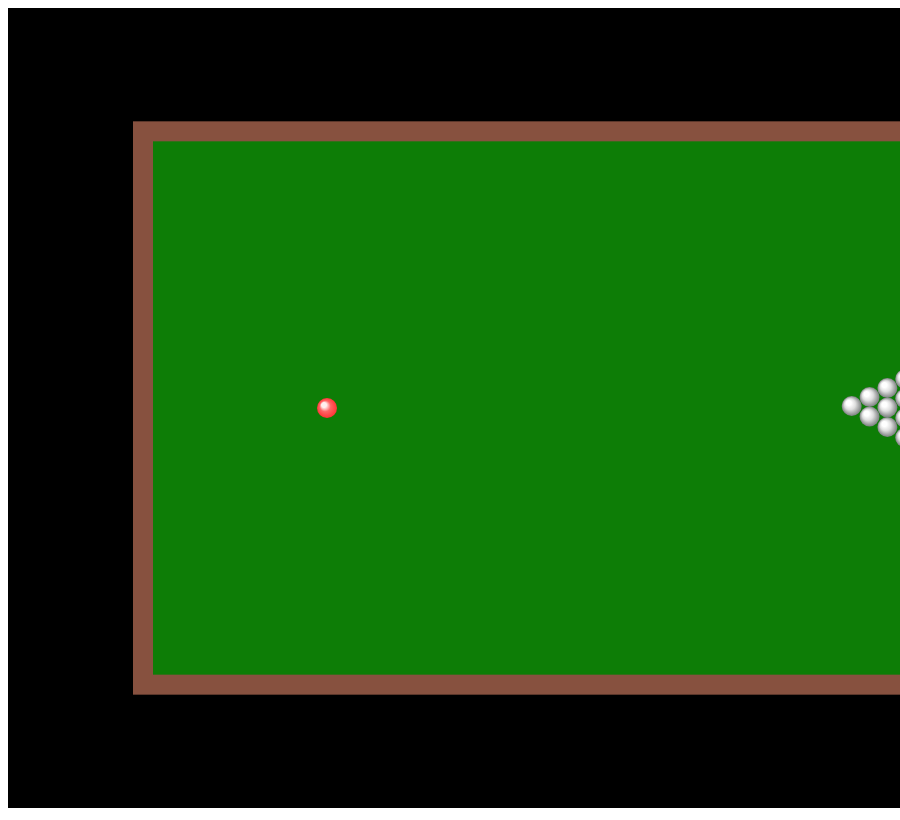
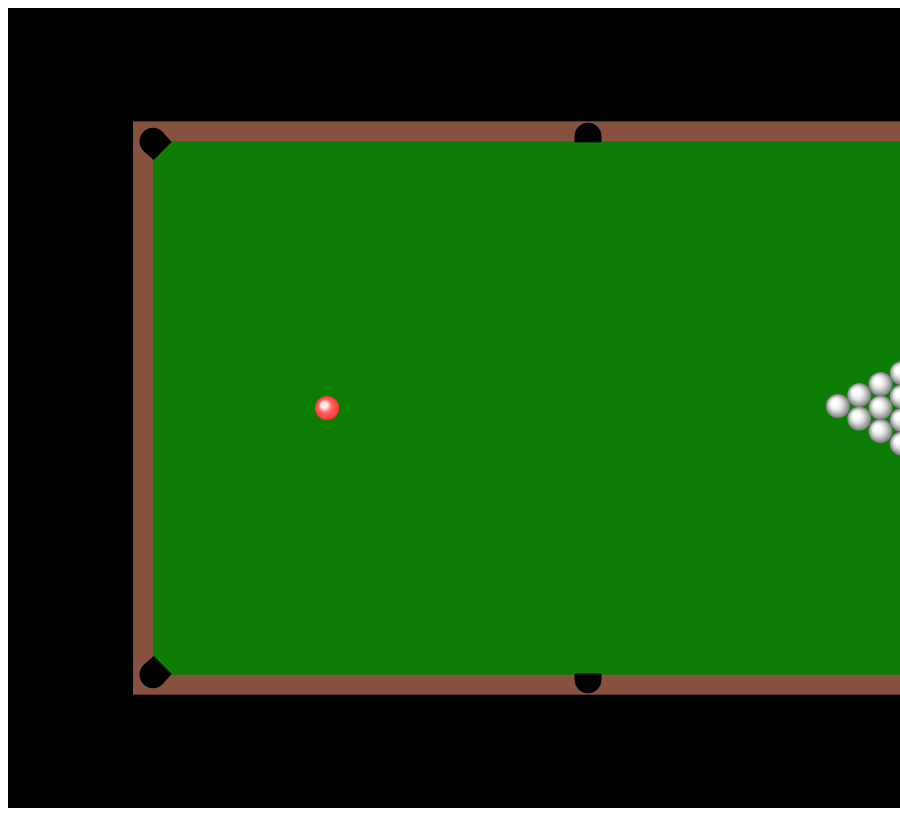
Before and after one commit to stefanalexandrov/Billiard, an Electron app: page index.html in a window 900 px wide. Shown: the top 820 px of the page. Drawn offline with nearby package versions, Linux system fonts and the light colour scheme.

Commit message:
pockets almost ready

```diff
--- a/index.html
+++ b/index.html
@@ -10,11 +10,12 @@
 	<canvas></canvas>
 
 	<script>
+
         var $ = require("./node_modules/jquery/dist/jquery.js");
         const renderer = require('./renderer.js');
         const Billiard = renderer.Billiard;
         const Ball = renderer.Ball;
-        const radius = 10;
+        const radius = 12;
 
         var canvas = document.querySelector('canvas');
         var ctx = canvas.getContext('2d');
@@ -44,6 +45,9 @@
 
             ctx.fillStyle = 'rgba(0, 130, 0, 0.90)';
             ctx.fillRect(tableX1, tableY1, tableWidth, tableHeight);
+
+            //drawing pockets
+            billiard.drawPockets(ctx, width);
 
             for (i = 0; i < billiard.balls.length; i++) {
                 billiard.balls[i].draw(ctx);
--- a/main.js
+++ b/main.js
@@ -23,7 +23,7 @@ function createWindow () {
   }))
 
   // Open the DevTools.
-  //mainWindow.webContents.openDevTools()
+  mainWindow.webContents.openDevTools()
 
   // Emitted when the window is closed.
   mainWindow.on('closed', function () {
--- a/renderer.js
+++ b/renderer.js
@@ -20,6 +20,7 @@ function Ball(ballRadius, gradient) {
 	this.processed = false;
 	this.striker = false;
 	this.resistance = (0.007 * 9.81) / this.radius;
+	this.inPocket = false;
 };
 function Key() {
     this.length = 50;
@@ -27,7 +28,7 @@ function Key() {
     this.y1 = 0;
     this.x2 = 0;
     this.y2 = 0;
-}
+};
 Key.prototype.draw = function (ctx) {
     ctx.beginPath();
     ctx.moveTo(this.x1, this.y1);
@@ -35,8 +36,10 @@ Key.prototype.draw = function (ctx) {
     ctx.lineWidth = 5;
     ctx.strokeStyle = "rgb(130, 130, 120)";
     ctx.stroke();
-}
+};
 Ball.prototype.draw = function (ctx) {
+    if (this.inPocket)
+        return;
     ctx.beginPath();
     var gradient = ctx.createRadialGradient(this.x - 3, this.y - 3, radius / 4, this.x, this.y, radius);
     if (this.striker) {
@@ -53,6 +56,24 @@ Ball.prototype.draw = function (ctx) {
     ctx.fill();
 };
 Ball.prototype.update = function(billiard) {
+    if (this.inPocket)
+        return;
+    if (this.x < billiard.tableX1 + 1.2*this.radius && this.y < billiard.tableY1 + 1.2*this.radius) {
+        this.inPocket = true;
+        return;
+    }
+    if (this.x < billiard.tableX1 + 1.2 * this.radius && this.y > billiard.tableY2 - 1.2 * this.radius) {
+        this.inPocket = true;
+        return;
+    }
+    if (this.x > billiard.tableX2 - 1.2 * this.radius && this.y > billiard.tableY2 - 1.2 * this.radius) {
+        this.inPocket = true;
+        return;
+    }
+    if (this.x > billiard.tableX2 - 1.2 * this.radius && this.y < billiard.tableY1 + 1.2 * this.radius) {
+        this.inPocket = true;
+        return;
+    }
     if ((this.x + this.radius) >= billiard.tableX2) {
         this.velX = -(this.velX);
     }
@@ -199,7 +220,7 @@ Billiard.prototype.collisionDetect = function (ball) {
         }
     }
 };
-Billiard.prototype.checkMouseHit = function(x, y) {
+Billiard.prototype.checkMouseHit = function (x, y) {
     for (var i = 0; i < this.balls.length; i++) {
         if (this.balls[i].striker == true && Math.abs(this.balls[i].velX) <= 0.5 && Math.abs(this.balls[i].velY) <= 0.5) {
             var dx = x - this.balls[i].x;
@@ -214,19 +235,72 @@ Billiard.prototype.checkMouseHit = function(x, y) {
             }
         }
     }
-}
-Billiard.prototype.strikeBall = function() {
+};
+Billiard.prototype.strikeBall = function () {
     for (var i = 0; i < this.balls.length; i++) {
         if (this.balls[i].striker == true) {
             var dx = this.key.x2 - this.key.x1;
             var dy = this.key.y2 - this.key.y1;
-            this.balls[i].velX = dx/10;
-            this.balls[i].velY = dy/10;
+            this.balls[i].velX = dx / 10;
+            this.balls[i].velY = dy / 10;
         }
     }
 
-}
+};
+Billiard.prototype.drawPockets = function(ctx, width) {
+    var coeff = 1.5;
+    ctx.lineWidth = 2;
+    ctx.strokeStyle = "rgb(0, 0, 0)";
+    ctx.fillStyle = 'rgba(0, 0, 0, 1)';
+    ctx.beginPath();
+    ctx.moveTo(tableX1 + coeff * radius, tableY1);
+    ctx.lineTo(tableX1, tableY1 + coeff * radius);
+    ctx.stroke();
 
+    ctx.arc(tableX1, tableY1, coeff + radius, 135 * Math.PI / 180, Math.PI + 135 * Math.PI / 180);
+    ctx.fill();
+
+    ctx.beginPath();
+    ctx.moveTo(tableX2 - coeff * radius, tableY2);
+    ctx.lineTo(tableX2, tableY2 - coeff * radius);
+    ctx.stroke();
+
+    ctx.arc(tableX2, tableY2, coeff + radius, 315 * Math.PI / 180, Math.PI + 315 * Math.PI / 180);
+    ctx.fill();
+
+    ctx.beginPath();
+    ctx.moveTo(tableX2 - coeff * radius, tableY1);
+    ctx.lineTo(tableX2, tableY1 + coeff * radius);
+    ctx.stroke();
+
+    ctx.arc(tableX2, tableY1, coeff + radius, 45 * Math.PI / 180, 225 * Math.PI / 180, true);
+    ctx.fill();
+
+    ctx.beginPath();
+    ctx.moveTo(tableX1 + coeff * radius, tableY2);
+    ctx.lineTo(tableX1, tableY2 - coeff * radius);
+    ctx.stroke();
+
+    ctx.arc(tableX1, tableY2, coeff + radius, 225 * Math.PI / 180, 45 * Math.PI / 180, true);
+    ctx.fill();
+
+    ctx.beginPath();
+    ctx.moveTo(width / 2 - (coeff + radius), tableY1);
+    ctx.lineTo(width / 2 + coeff + radius, tableY1);
+    ctx.stroke();
+
+    ctx.arc(width / 2, tableY1 - 5, coeff + radius, 0, Math.PI, true);
+    ctx.fill();
+
+    ctx.beginPath();
+    ctx.moveTo(width / 2 - (coeff + radius), tableY2);
+    ctx.lineTo(width / 2 + coeff + radius, tableY2);
+    ctx.stroke();
+
+    ctx.arc(width / 2, tableY2 + 5, coeff + radius, 0, Math.PI);
+    ctx.fill();
+
+};
 module.exports.Ball = Ball;
 module.exports.random = random;
 module.exports.Billiard = Billiard;
```
